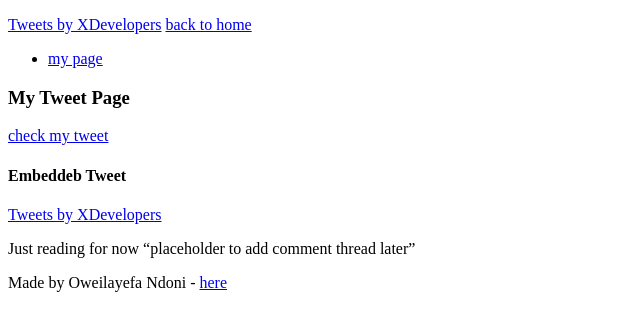
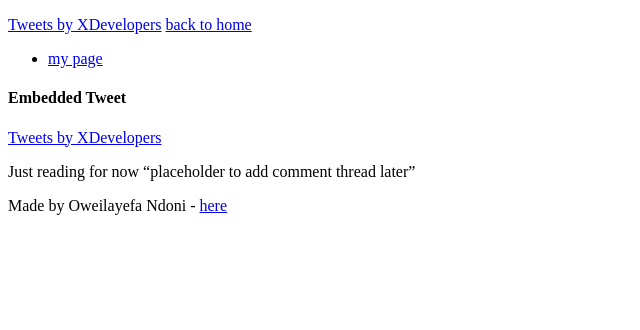
Before and after one commit to Oweis-Nd/My_First_Portfolio, a plain HTML site: page html_basic/tweets.html in a window 1280 px wide. Shown: the whole page, without its empty margins (0-640 px from the left). Drawn offline with Linux system fonts and the light colour scheme.

Commit message:
Modified

```diff
--- a/html_basic/tweets.html
+++ b/html_basic/tweets.html
@@ -17,9 +17,7 @@
         </header>
         <main>
             <article>
-                <h3>My Tweet Page</h3>
-                <a href="tweets.html">check my tweet</a>
-                <h4>Embeddeb Tweet</h4>
+                <h4>Embedded Tweet</h4>
                 <a class="twitter-timeline" href="https://twitter.com/XDevelopers?ref_src=twsrc%5Etfw">Tweets by XDevelopers</a> <script async src="https://platform.twitter.com/widgets.js"></script>
             </article>
             <aside>
```
